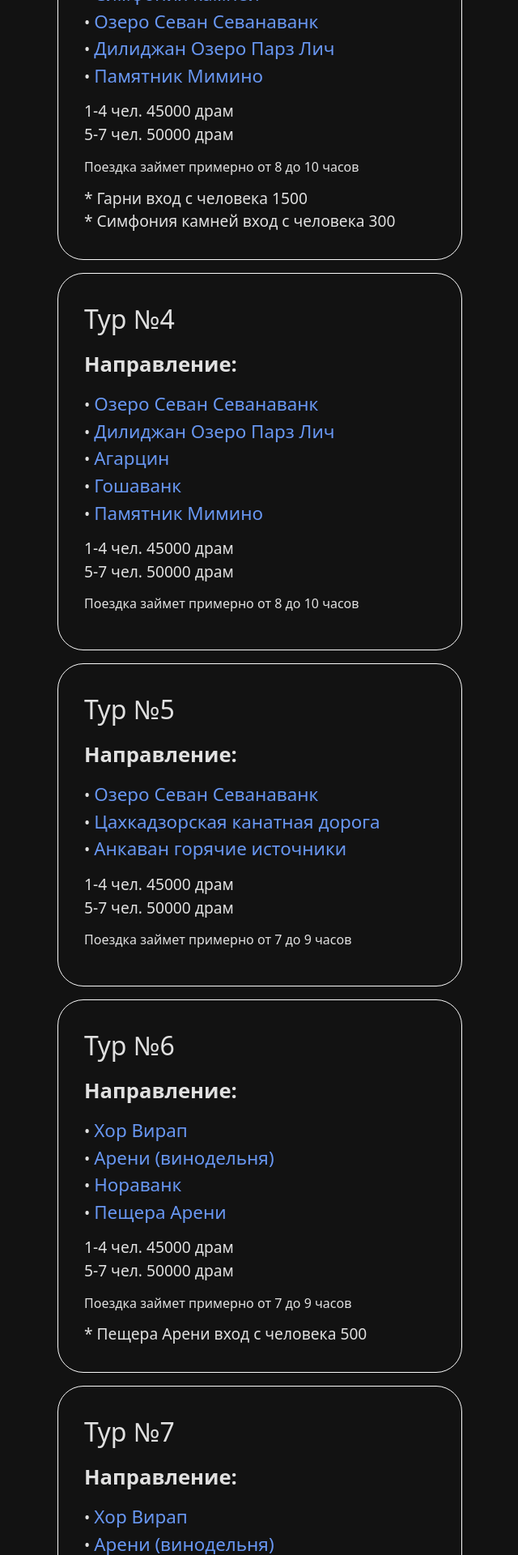
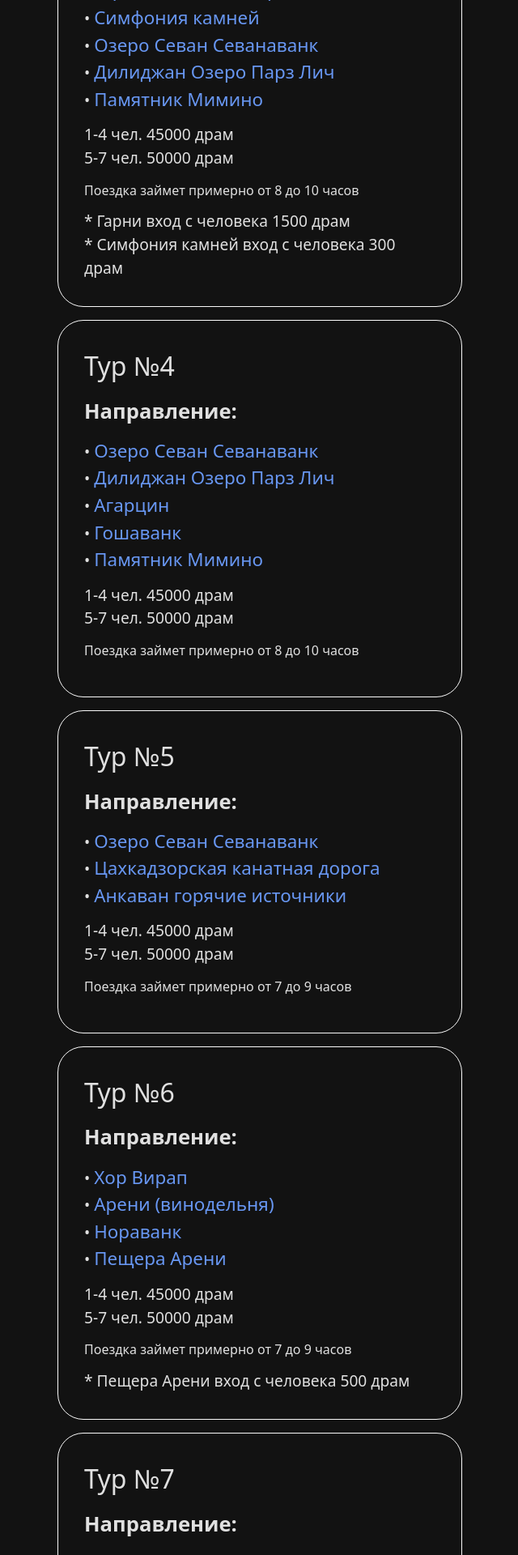
Before and after one commit to IrinaMartArm/armenia-tours-m, a React (Vite) app: page / in a window 1280 px wide. Shown: the part 2157-4077 px from the top of the page at 81% size, without its empty margins (319-959 px from the left). Built offline with nearby package versions, Linux system fonts and the light colour scheme.

Commit message:
fix price

```diff
--- a/src/constants/index.ts
+++ b/src/constants/index.ts
@@ -21,8 +21,8 @@ export const tours = [{
 	price1: 35000,
 	price2: 40000,
 	time: '6 до 7',
-	comment1: '* Гарни вход с человека 1500',
-	comment2: '* Симфония камней вход с человека 300',
+	comment1: '* Гарни вход с человека 1500 драм',
+	comment2: '* Симфония камней вход с человека 300 драм',
 }, {
 	place: [
 		{row: 'Арка Чаренца', link: ''},
@@ -36,8 +36,8 @@ export const tours = [{
 	price1: 45000,
 	price2: 50000,
 	time: '8 до 10',
-	comment1: '* Гарни вход с человека 1500',
-	comment2: '* Симфония камней вход с человека 300',
+	comment1: '* Гарни вход с человека 1500 драм',
+	comment2: '* Симфония камней вход с человека 300 драм',
 },{
 	place: [
 		{row: 'Озеро Севан Севанаванк', link: ''},
@@ -74,7 +74,7 @@ export const tours = [{
 	price1: 45000,
 	price2: 50000,
 	time: '7 до 9',
-	comment1:  '* Пещера Арени вход с человека 500',
+	comment1:  '* Пещера Арени вход с человека 500 драм',
 	comment2: '',
 }, {
 	place: [
```
